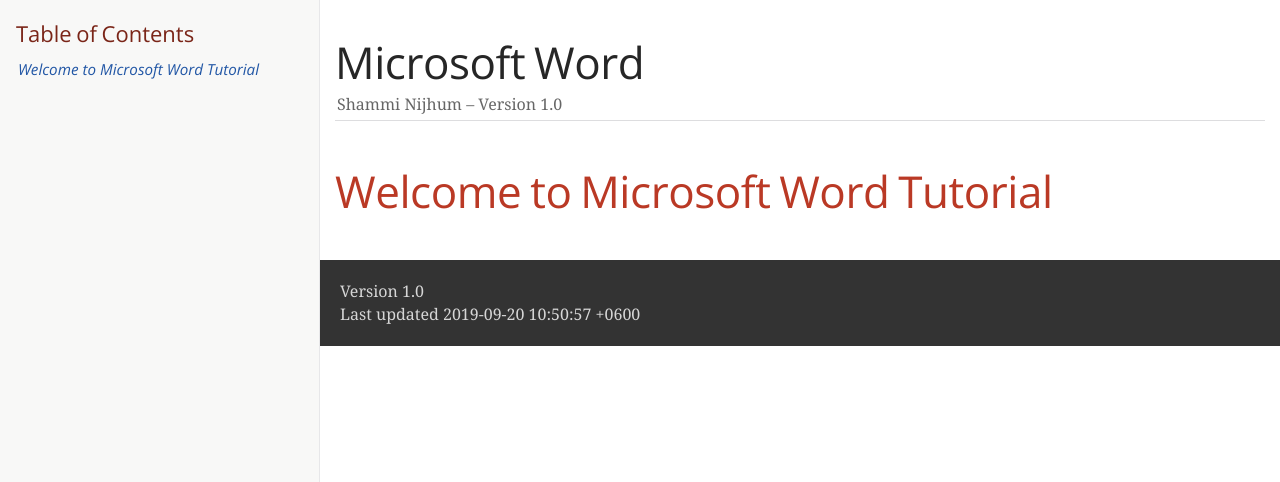
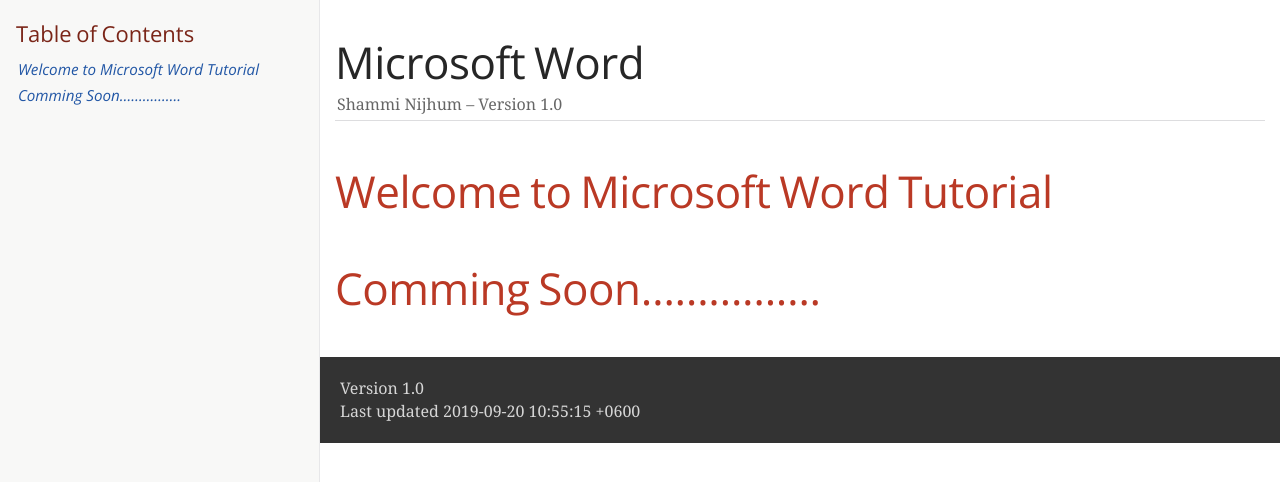
Before and after one commit to hmtmcse-com/ms-word, a plain HTML site: page docs/index.html in a window 1280 px wide. Shown: the top 482 px of the page. Drawn offline with nearby package versions, Linux system fonts and the light colour scheme; a web font is replaced by a local one.

Commit message:
MS Word Bismillah

```diff
--- a/docs/index.html
+++ b/docs/index.html
@@ -448,17 +448,20 @@ body.book #toc,body.book #preamble,body.book h1.sect0,body.book .sect1>h2{page-b
 <div id="toctitle">Table of Contents</div>
 <ul class="sectlevel0">
 <li><a href="#_welcome_to_microsoft_word_tutorial">Welcome to Microsoft Word Tutorial</a></li>
+<li><a href="#_comming_soon">Comming Soon&#8230;&#8203;&#8230;&#8203;&#8230;&#8203;&#8230;&#8203;&#8230;&#8203;.</a></li>
 </ul>
 </div>
 </div>
 <div id="content">
 <h1 id="_welcome_to_microsoft_word_tutorial" class="sect0">Welcome to Microsoft Word Tutorial</h1>
 
+<h1 id="_comming_soon" class="sect0">Comming Soon&#8230;&#8203;&#8230;&#8203;&#8230;&#8203;&#8230;&#8203;&#8230;&#8203;.</h1>
+
 </div>
 <div id="footer">
 <div id="footer-text">
 Version 1.0<br>
-Last updated 2019-09-20 10:50:57 +0600
+Last updated 2019-09-20 10:55:15 +0600
 </div>
 </div>
 </body>
```
Also changed, not shown: 1 other file.
